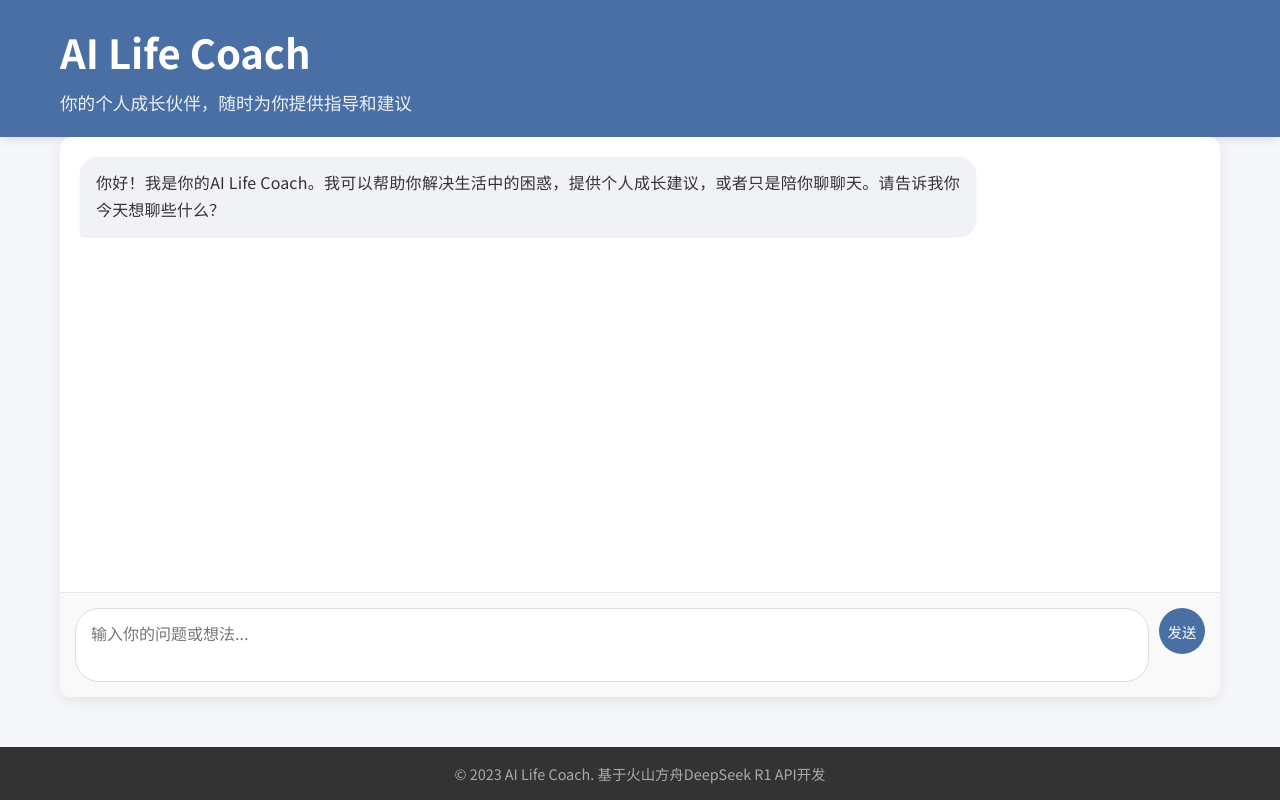
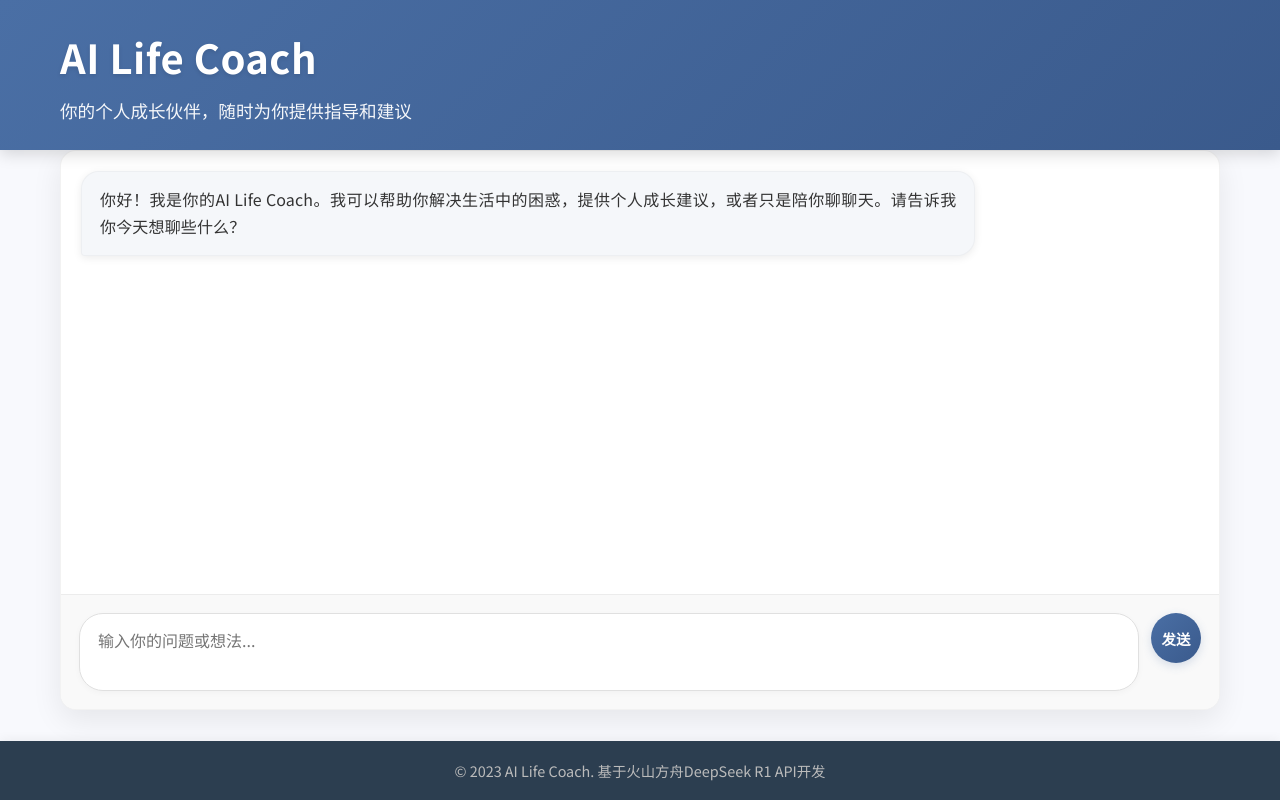
Before and after one commit to Wangfugui1799/checklifecoach, a website: page index.html in a window 1280 px wide. Drawn offline with Linux system fonts and the light colour scheme.

Commit message:
0.1.3 优化界面，修复 bug

```diff
--- a/styles.css
+++ b/styles.css
@@ -9,11 +9,12 @@
     font-family: 'Noto Sans SC', sans-serif;
     line-height: 1.6;
     color: #333;
-    background-color: #f5f7fa;
+    background-color: #f8f9fd;
     /* 确保页面至少占满整个视口高度 */
     min-height: 100vh;
     display: flex;
     flex-direction: column;
+    transition: background-color 0.3s ease;
 }
 
 /* 容器样式 */
@@ -26,20 +27,26 @@
 
 /* 头部样式 */
 header {
-    background-color: #4a6fa5;
+    background: linear-gradient(135deg, #4a6fa5, #3a5a8c);
     color: white;
-    padding: 20px 0;
-    box-shadow: 0 2px 10px rgba(0, 0, 0, 0.1);
+    padding: 25px 0;
+    box-shadow: 0 4px 15px rgba(0, 0, 0, 0.15);
+    position: relative;
+    z-index: 10;
 }
 
 header h1 {
     font-size: 2.5rem;
-    margin-bottom: 5px;
+    margin-bottom: 8px;
+    font-weight: 700;
+    letter-spacing: 0.5px;
+    text-shadow: 0 2px 4px rgba(0, 0, 0, 0.1);
 }
 
 header .tagline {
     font-size: 1.1rem;
-    opacity: 0.9;
+    opacity: 0.95;
+    font-weight: 300;
 }
 
 /* 主要内容区域 */
@@ -51,13 +58,15 @@
 /* 聊天容器 */
 .chat-container {
     background-color: white;
-    border-radius: 12px;
-    box-shadow: 0 5px 15px rgba(0, 0, 0, 0.08);
+    border-radius: 16px;
+    box-shadow: 0 10px 30px rgba(0, 0, 0, 0.08);
     overflow: hidden;
     display: flex;
     flex-direction: column;
     height: 70vh;
     max-height: 800px;
+    border: 1px solid rgba(0, 0, 0, 0.05);
+    transition: box-shadow 0.3s ease;
 }
 
 /* 消息区域 */
@@ -69,9 +78,10 @@
 
 /* 消息样式 */
 .message {
-    margin-bottom: 15px;
+    margin-bottom: 20px;
     display: flex;
     flex-direction: column;
+    animation: fadeIn 0.3s ease-out;
 }
 
 .user-message {
@@ -84,24 +94,31 @@
 
 .message-content {
     max-width: 80%;
-    padding: 12px 16px;
+    padding: 14px 18px;
     border-radius: 18px;
-    box-shadow: 0 1px 2px rgba(0, 0, 0, 0.1);
+    box-shadow: 0 2px 8px rgba(0, 0, 0, 0.08);
+    transition: transform 0.2s ease, box-shadow 0.2s ease;
+}
+
+.message-content:hover {
+    box-shadow: 0 4px 12px rgba(0, 0, 0, 0.12);
+    transform: translateY(-1px);
 }
 
 .user-message .message-content {
-    background-color: #4a6fa5;
+    background: linear-gradient(135deg, #4a6fa5, #3a5a8c);
     color: white;
     border-bottom-right-radius: 4px;
 }
 
 .ai-message .message-content {
-    background-color: #f0f2f5;
+    background-color: #f5f7fa;
     color: #333;
     border-bottom-left-radius: 4px;
     font-size: 1rem;
     line-height: 1.7;
     letter-spacing: 0.01em;
+    border: 1px solid rgba(0, 0, 0, 0.03);
 }
 
 .message-content p {
@@ -131,57 +148,96 @@
 /* 输入区域 */
 .input-area {
     display: flex;
-    padding: 15px;
+    padding: 18px;
     background-color: #f9f9f9;
-    border-top: 1px solid #eaeaea;
+    border-top: 1px solid rgba(0, 0, 0, 0.05);
+    position: relative;
 }
 
 #userInput {
     flex: 1;
-    padding: 12px 15px;
-    border: 1px solid #ddd;
+    padding: 14px 18px;
+    border: 1px solid #e0e0e0;
     border-radius: 24px;
     font-size: 1rem;
     resize: none;
     outline: none;
-    transition: border-color 0.3s;
+    transition: all 0.3s ease;
     font-family: inherit;
+    box-shadow: 0 2px 6px rgba(0, 0, 0, 0.03);
 }
 
 #userInput:focus {
     border-color: #4a6fa5;
+    box-shadow: 0 4px 12px rgba(74, 111, 165, 0.1);
 }
 
 .send-button {
-    background-color: #4a6fa5;
+    background: linear-gradient(135deg, #4a6fa5, #3a5a8c);
     color: white;
     border: none;
     border-radius: 50%;
-    width: 46px;
-    height: 46px;
-    margin-left: 10px;
+    width: 50px;
+    height: 50px;
+    margin-left: 12px;
     cursor: pointer;
     display: flex;
     align-items: center;
     justify-content: center;
-    transition: background-color 0.3s;
+    transition: all 0.3s ease;
+    box-shadow: 0 3px 10px rgba(74, 111, 165, 0.2);
 }
 
 .send-button:hover {
-    background-color: #3a5a8c;
+    background: linear-gradient(135deg, #3a5a8c, #2a4a7c);
+    transform: translateY(-2px);
+    box-shadow: 0 5px 15px rgba(74, 111, 165, 0.3);
+}
+
+.send-button:active {
+    transform: translateY(1px);
+    box-shadow: 0 2px 5px rgba(74, 111, 165, 0.2);
 }
 
 .send-button span {
     font-size: 0.9rem;
+    font-weight: 600;
 }
 
 /* 页脚样式 */
 footer {
-    background-color: #333;
-    color: #aaa;
-    padding: 15px 0;
+    background-color: #2c3e50;
+    color: #bbb;
+    padding: 18px 0;
     text-align: center;
     font-size: 0.9rem;
+    box-shadow: 0 -2px 10px rgba(0, 0, 0, 0.05);
+}
+
+/* 添加动画效果 */
+@keyframes fadeIn {
+    from { opacity: 0; transform: translateY(10px); }
+    to { opacity: 1; transform: translateY(0); }
+}
+
+/* 滚动条美化 */
+.messages::-webkit-scrollbar {
+    width: 8px;
+}
+
+.messages::-webkit-scrollbar-track {
+    background: #f5f7fa;
+    border-radius: 4px;
+}
+
+.messages::-webkit-scrollbar-thumb {
+    background: #d1d9e6;
+    border-radius: 4px;
+    transition: background 0.3s ease;
+}
+
+.messages::-webkit-scrollbar-thumb:hover {
+    background: #b8c2d1;
 }
 
 /* 响应式设计 */
```
Also changed, not shown: README.md.
